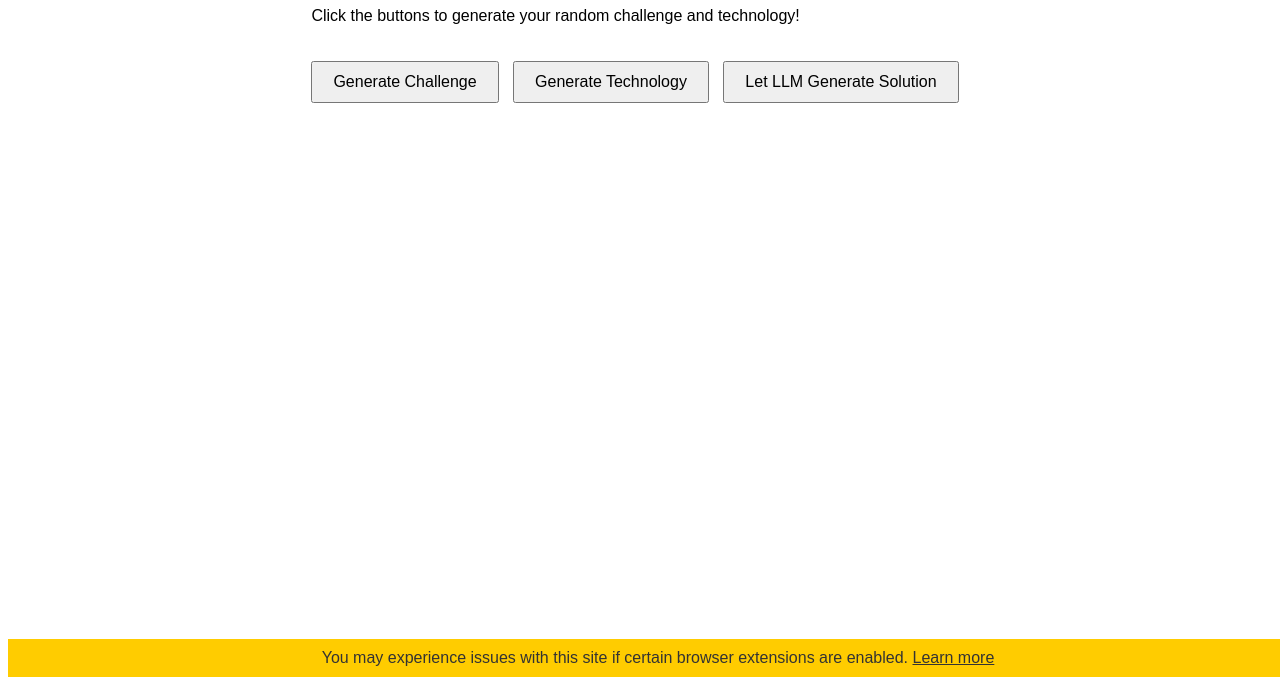
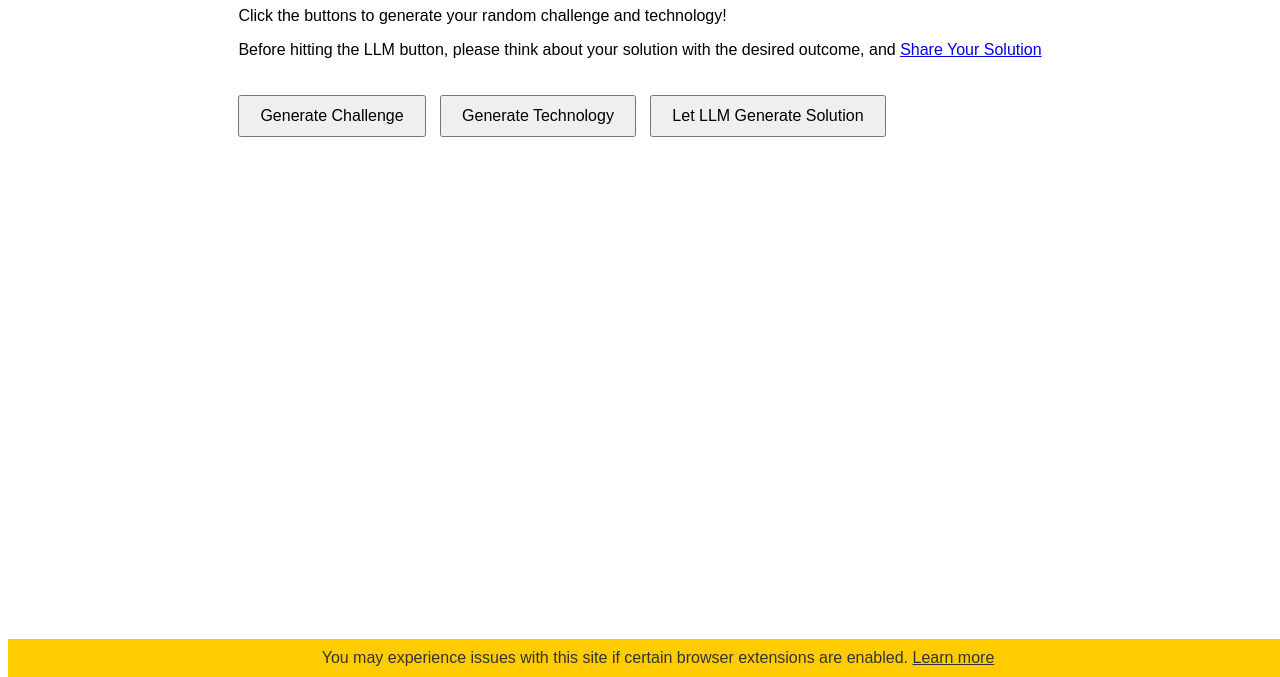
Before and after one commit to hansero/DigitalHealthGame.io, a plain HTML site: page index.html in a window 1280 px wide. Shown: the part 123-800 px from the top of the page. Drawn offline with Linux system fonts and the light colour scheme.

Commit message:
Update index.html

```diff
--- a/index.html
+++ b/index.html
@@ -47,6 +47,7 @@
     <div class="container">
         <h1>Digital Health Innovator</h1>
         <p>Click the buttons to generate your random challenge and technology!</p>
+        <p>Before hitting the LLM button, please think about your solution with the desired outcome, and <a href="https://yourlinkhere.com" target="_blank">Share Your Solution</a></p>
         <button onclick="generateRandom('challenge')">Generate Challenge</button>
         <button onclick="generateRandom('technology')">Generate Technology</button>
         <button onclick="generateSolution()">Let LLM Generate Solution</button>
```
